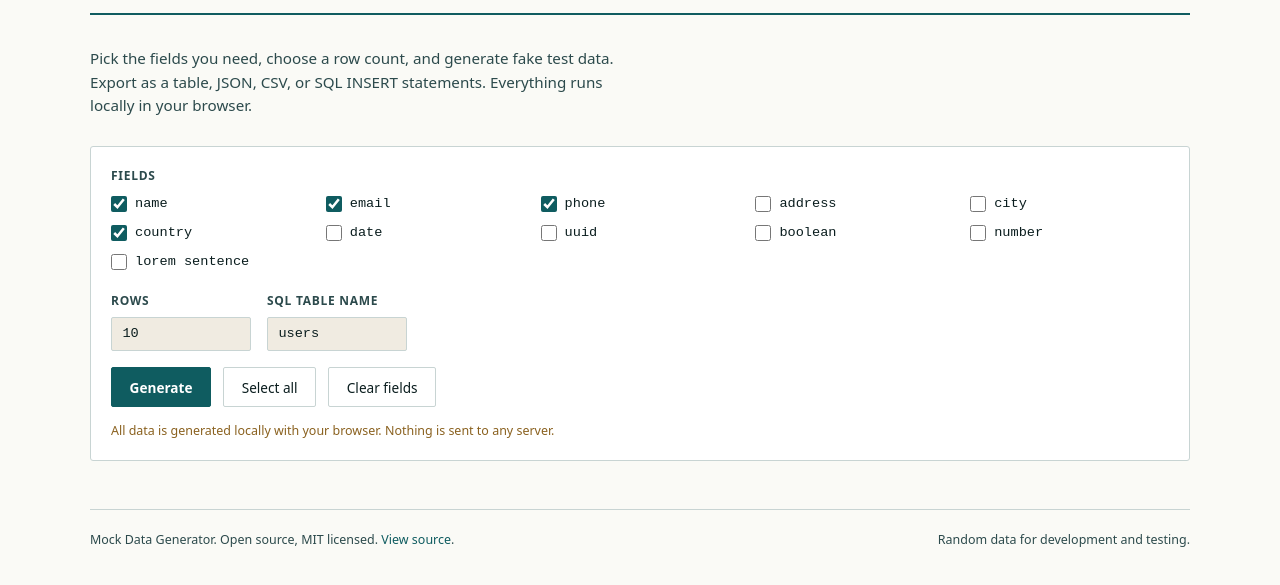
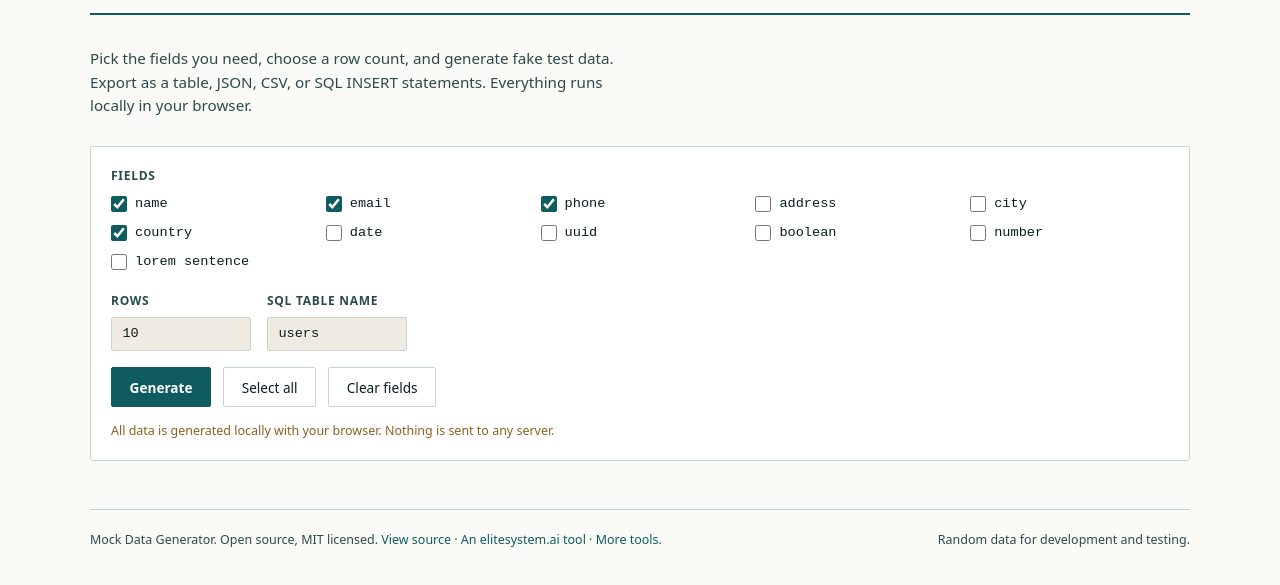
Before and after one commit to 0xelitesystem/browser-fake-test-data, a plain HTML site: page index.html in a window 1280 px wide. Shown: the part 97-682 px from the top of the page. Drawn offline with Linux system fonts and the light colour scheme.

Commit message:
Give the page title a real pitch and add a Twitter card

```diff
--- a/index.html
+++ b/index.html
@@ -3,7 +3,8 @@
 <head>
 <meta charset="UTF-8">
 <meta name="viewport" content="width=device-width, initial-scale=1.0">
-<title>Mock Data Generator</title>
+<title>Mock Data Generator - generate fake test data in your browser</title>
+<meta name="twitter:card" content="summary">
 <meta name="description" content="Generate fake test data locally in your browser. Pick fields and a row count, then export as a table, JSON, CSV, or SQL INSERT statements. No server, no tracking.">
 <link rel="canonical" href="https://0xelitesystem.github.io/mock-data-generator/">
 <meta property="og:type" content="website">
@@ -270,7 +271,7 @@ footer a:hover { text-decoration: underline; }
 </div>
 
 <footer>
-  <div>Mock Data Generator. Open source, MIT licensed. <a href="https://github.com/0xelitesystem/mock-data-generator" target="_blank" rel="noopener">View source</a>.</div>
+  <div>Mock Data Generator. Open source, MIT licensed. <a href="https://github.com/0xelitesystem/mock-data-generator" target="_blank" rel="noopener">View source</a> &middot; <a href="https://elitesystem.ai" target="_blank" rel="noopener">An elitesystem.ai tool</a> &middot; <a href="https://0xelitesystem.github.io/" target="_blank" rel="noopener">More tools</a>.</div>
   <div>Random data for development and testing.</div>
 </footer>
 </div>
```
